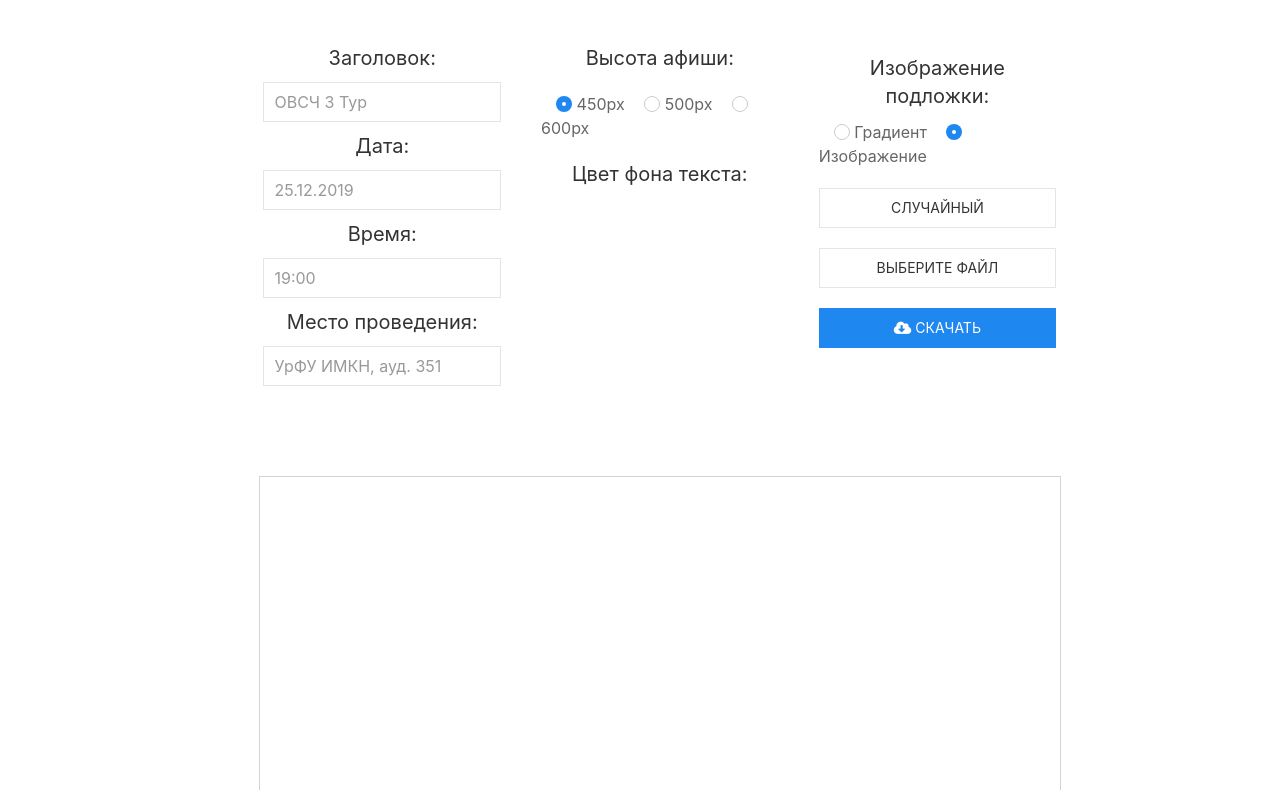
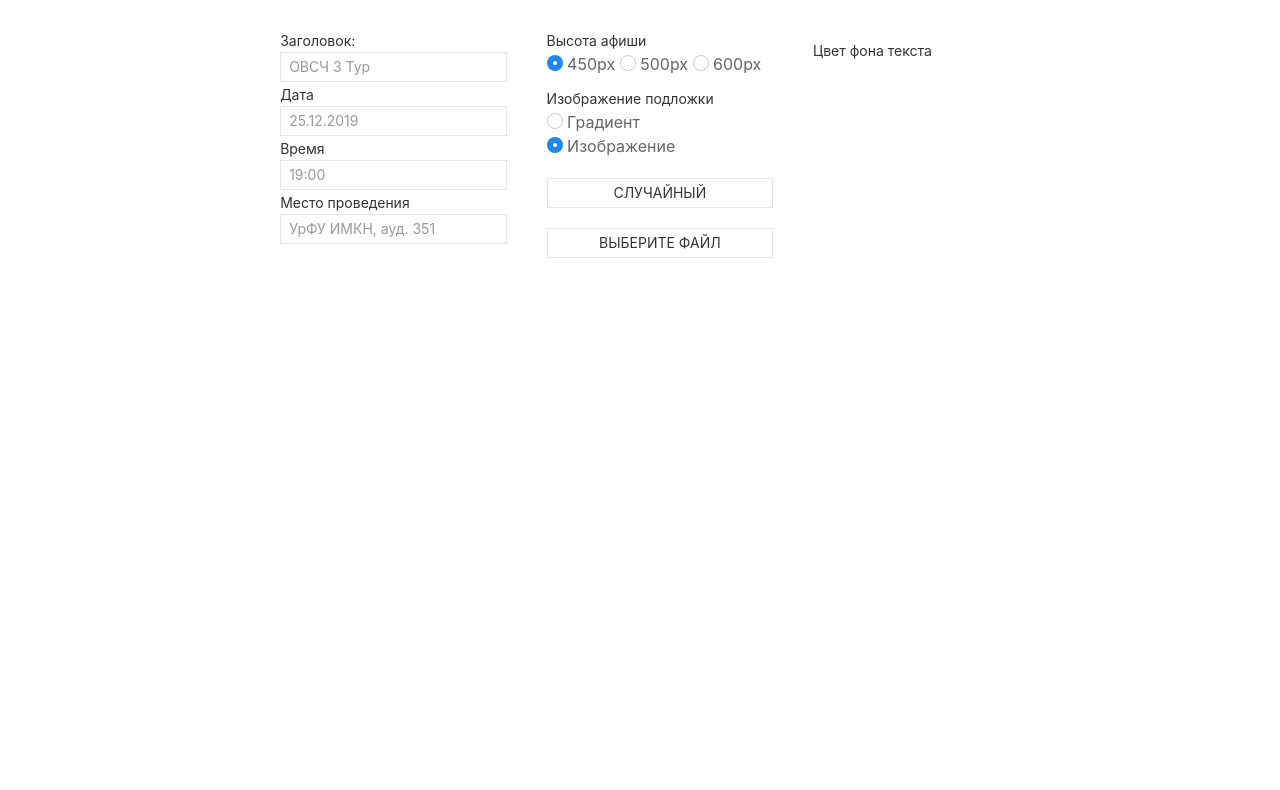
Before and after one commit to ph1l74/chgk-poster-generator, a website: page index.html in a window 1280 px wide. Shown: the part 101-891 px from the top of the page. Drawn offline with nearby package versions, Linux system fonts and the light colour scheme; a script that the page names is missing.

Commit message:
Изменение верстки, исправление багов

```diff
--- a/index.html
+++ b/index.html
@@ -26,81 +26,87 @@
     <div class="uk-section cpg-header uk-margin-small uk-margin-top uk-padding-small">
         <div class="uk-container">
             <div class="cpg-title">
-
-                <h1 class="uk-heading-line uk-text-center"><span>Генератор афиш ЧГК</span></h1>
+                <h3 class="uk-heading-line uk-text-center"><span>Генератор афиш ЧГК</span></h3>
             </div>
         </div>
     </div>
     <div class="uk-section cpg-image uk-margin-small uk-padding-small">
 
-        <div uk-grid class="uk-container uk-container-large uk-margin-auto">
+        <div uk-grid class="uk-container uk-container-default uk-margin-auto">
             <div class="uk-width-2-3 uk-margin-auto">
                 <div class="cpg-controlls uk-margin-small uk-margin-auto uk-align-center">
                     <div class="uk-child-width-1-3" uk-grid>
                         <div id="textControlls" class="uk-margin-small">
-                            <h4 class="uk-text-center uk-margin-small">Заголовок:</h4>
+                            <label class="uk-form-label">Заголовок:</label>
                             <div class="uk-form-controls">
-                                <input class="uk-input" id="inputTitle" type="text" placeholder="ОВСЧ 3 Тур">
+                                <input class="uk-input uk-form-small" id="inputTitle" type="text"
+                                    placeholder="ОВСЧ 3 Тур">
                             </div>
-                            <h4 class="uk-text-center uk-margin-small">Дата:</h4>
+                            <label class="uk-form-label">Дата</label>
                             <div class="uk-form-controls">
-                                <input class="uk-input" id="inputDate" type="text" placeholder="25.12.2019">
+                                <input class="uk-input uk-form-small" id="inputDate" type="text"
+                                    placeholder="25.12.2019">
                             </div>
-                            <h4 class="uk-text-center uk-margin-small">Время:</h4>
+                            <label class="uk-form-label">Время</label>
                             <div class="uk-form-controls">
-                                <input class="uk-input" id="inputTime" type="text" placeholder="19:00">
+                                <input class="uk-input uk-form-small" id="inputTime" type="text" placeholder="19:00">
                             </div>
-                            <h4 class="uk-text-center uk-margin-small">Место проведения:</h4>
+                            <label class="uk-form-label">Место проведения</label>
                             <div class="uk-form-controls">
-                                <input class="uk-input" id="inputLoc" type="text" placeholder="УрФУ ИМКН, ауд. 351">
+                                <input class="uk-input uk-form-small" id="inputLoc" type="text"
+                                    placeholder="УрФУ ИМКН, ауд. 351">
                             </div>
                         </div>
                         <div id="column2">
                             <div id="widthController" class="uk-margin-small">
-                                <h4 class="uk-text-center">Высота афиши:</h4>
-                                <div class="uk-form-controls">
-                                    <div class="uk-margin uk-grid-small uk-child-width-auto uk-grid uk-align-center">
-                                        <label><input class="uk-radio" type="radio" name="sizeselector" value=450
-                                                checked>
+                                <label class="uk-form-label">Высота афиши</label>
+                                <div class="uk-form-controls uk-form-controls-text">
+                                    <!-- <div class="uk-margin uk-grid-small uk-child-width-auto uk-form-controls-text uk-align-center"> -->
+                                    <label><input class="uk-radio" type="radio" name="sizeselector" value=450 checked>
                                         450px</label>
                                     <label><input class="uk-radio" type="radio" name="sizeselector" value=500>
                                         500px</label>
                                     <label><input class="uk-radio" type="radio" name="sizeselector" value=600>
                                         600px</label>
-                                    </div>
-                                </div>
-                            </div>
-                            <div id="colorPicker" class="uk-margin-small uk-child-width-1-1">
-                                <h4 class="uk-text-center uk-margin-small">Цвет фона текста:</h4>
-                                <div id="colorPickerContainer" class="uk-align-center uk-margin-auto"></div>
+                                    <!-- </div> -->
                                 </div>
                             </div>
 
+
+
                             <div id="imageControlls" class="uk-margin-small">
-                            <h4 class="uk-text-center uk-margin-small">Изображение подложки:</h4>
+                                <label class="uk-form-label">Изображение подложки</label>
                                 <div class="uk-form-controls">
-                                <div class="uk-margin uk-grid-small uk-child-width-auto uk-grid uk-align-center">
-                                    <label><input class="uk-radio covermode" type="radio" name="covermode" value="gradient">
-                                        Градиент</label>
-                                    <label><input class="uk-radio covermode" type="radio" name="covermode" value="image" checked>
+                                    <div class="uk-margin uk-grid-small uk-child-width-auto uk-grid">
+                                        <label><input class="uk-radio covermode" type="radio" name="covermode"
+                                                value="gradient">
+                                            Градиент</label><br>
+                                        <label><input class="uk-radio covermode" type="radio" name="covermode"
+                                                value="image" checked>
                                             Изображение </label>
                                     </div>
                                 </div>
                                 <div id="gradientOptions">
                                     <button id="generateGradient"
-                                    class="uk-button uk-button-default uk-width-1-1">Случайный</button>
+                                        class="uk-button uk-button-default uk-button-small uk-width-1-1">Случайный</button>
                                 </div>
                                 <div id="uploadOptions" class="uk-margin-top" uk-grid>
                                     <div uk-form-custom class="uk-width-1-1">
                                         <input id="fileUploader" type="file">
-                                    <button class="uk-button uk-button-default uk-width-1-1" type="button"
-                                        tabindex="-1">Выберите файл</button>
+                                        <button class="uk-button uk-button-default uk-button-small uk-width-1-1"
+                                            type="button" tabindex="-1">Выберите файл</button>
                                     </div>
                                 </div>
-                            <div id="downloadOptions" class="uk-margin-top">
-                                <a id="downloadImage" class="uk-button uk-button-primary uk-width-1-1"><i
+                                <div id="downloadOptions" class="uk-margin-top uk-hidden">
+                                    <a id="downloadImage"
+                                        class="uk-button uk-button-primary uk-button-small uk-width-1-1"><i
                                             class="fas fa-cloud-download-alt"></i> Скачать</a></a>
                                 </div>
+                            </div>
+                        </div>
+                        <div id="colorPicker" class="uk-margin-small uk-child-width-1-1">
+                            <label class="uk-form-label">Цвет фона текста</label>
+                            <div id="colorPickerContainer" class="uk-margin-small-top"></div>
                         </div>
                     </div>
                 </div>
--- a/script.js
+++ b/script.js
@@ -123,10 +123,14 @@ function generateRandomGradient() {
 
 function colorpickerInit() {
     var colorPicker = new iro.ColorPicker("#colorPickerContainer", {
-        width: 180,
+        width: 120,
         color: "#1e87f0",
         borderWidth: 1,
         borderColor: "#fff",
+        padding: 2,
+        sliderMargin: 4,
+        handleRadius: 10,
+
     });
     colorPicker.on(["color:init", "color:change"], function (color) {
         setTitleBackgroundColour(color.rgbString);
--- a/style.css
+++ b/style.css
@@ -2,7 +2,6 @@
     transition: all 0.5s ease-out;
     width: 800px;
     height: 450px;
-    border: 1px solid lightgrey;
     position: relative;
     margin: auto;
 }
```
Lines whose indentation alone changed are shown as unchanged.
